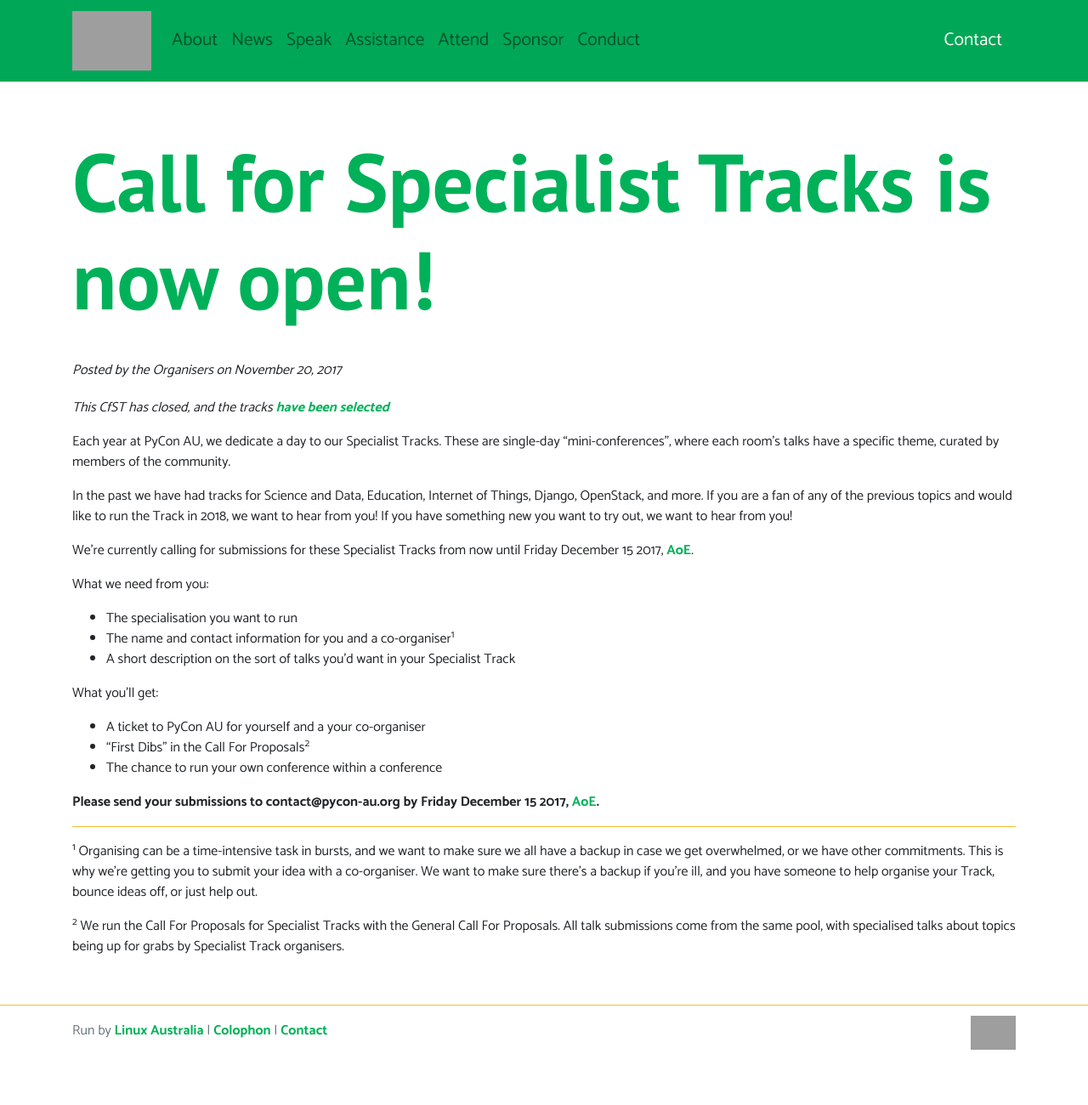
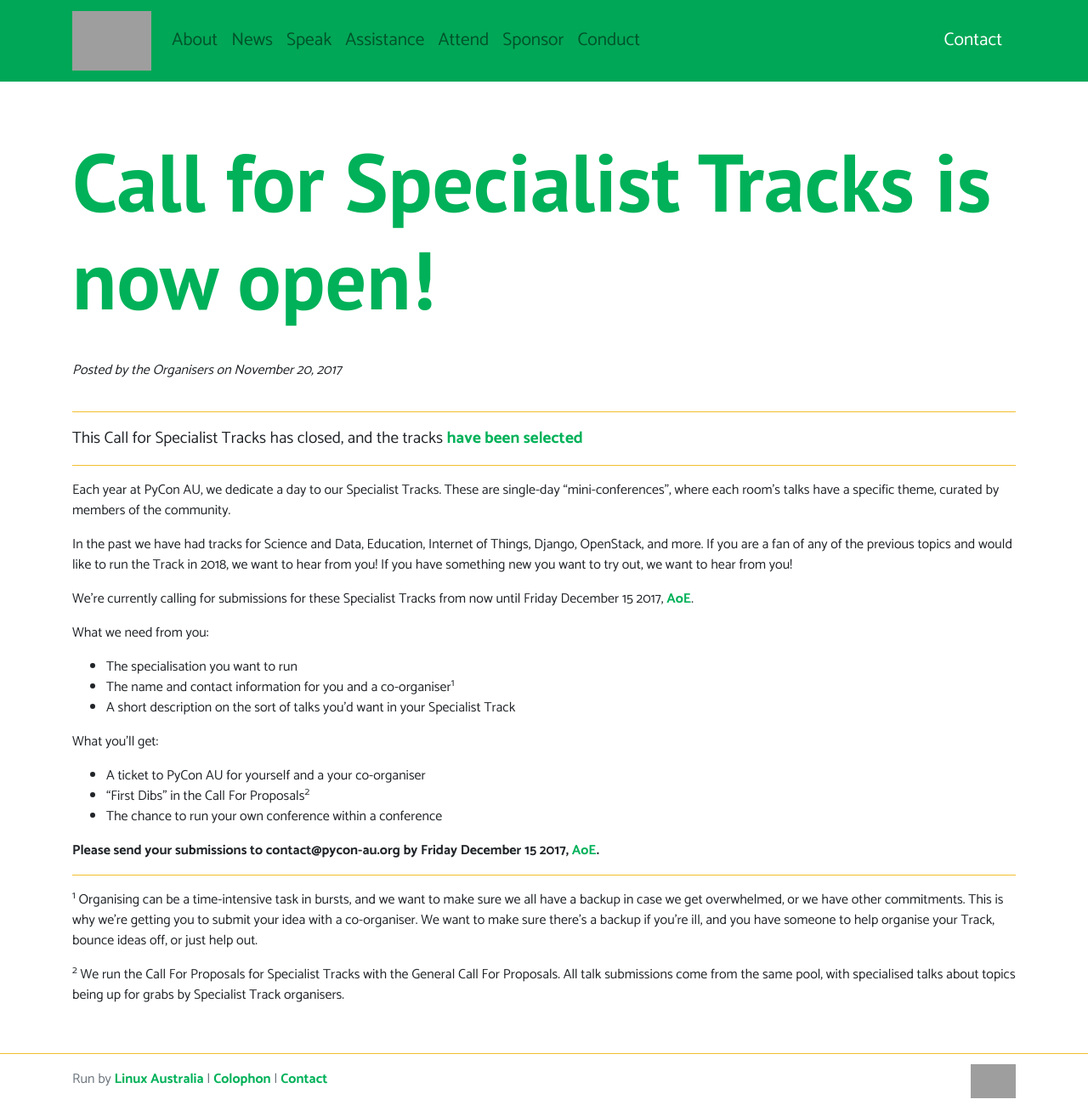
Before and after one commit to pyconau/2018.pycon-au.org, a Jekyll site: the page built from _posts/2017-11-20-cfst-open.md, in a window 1280 px wide. Shown: the whole page at 85% size. Built offline with Jekyll 4.4.1, drawn with Linux system fonts in a browser that asks for light colours; nearby versions of some CDN libraries; library files that are not in the unit come from our copies; before the commit the page ends 1243 px from its top, so only the background shows below that; grey boxes are pictures that could not be loaded.

Commit message:
Mark CFST as closed

```diff
--- a/_posts/2017-11-20-cfst-open.md
+++ b/_posts/2017-11-20-cfst-open.md
@@ -3,7 +3,9 @@
 title: Call for Specialist Tracks is now open!
 ---
 
-*This CfST has closed, and the tracks [have been selected](/news/specialist-tracks)*
+<hr>
+<span class="abstract">This Call for Specialist Tracks has closed, and the tracks [have been selected](/news/specialist-tracks)</span>
+<hr>
 
 
 Each year at PyCon AU, we dedicate a day to our Specialist Tracks. These are single-day “mini-conferences”, where each room's talks have a specific theme, curated by members of the community.
```
